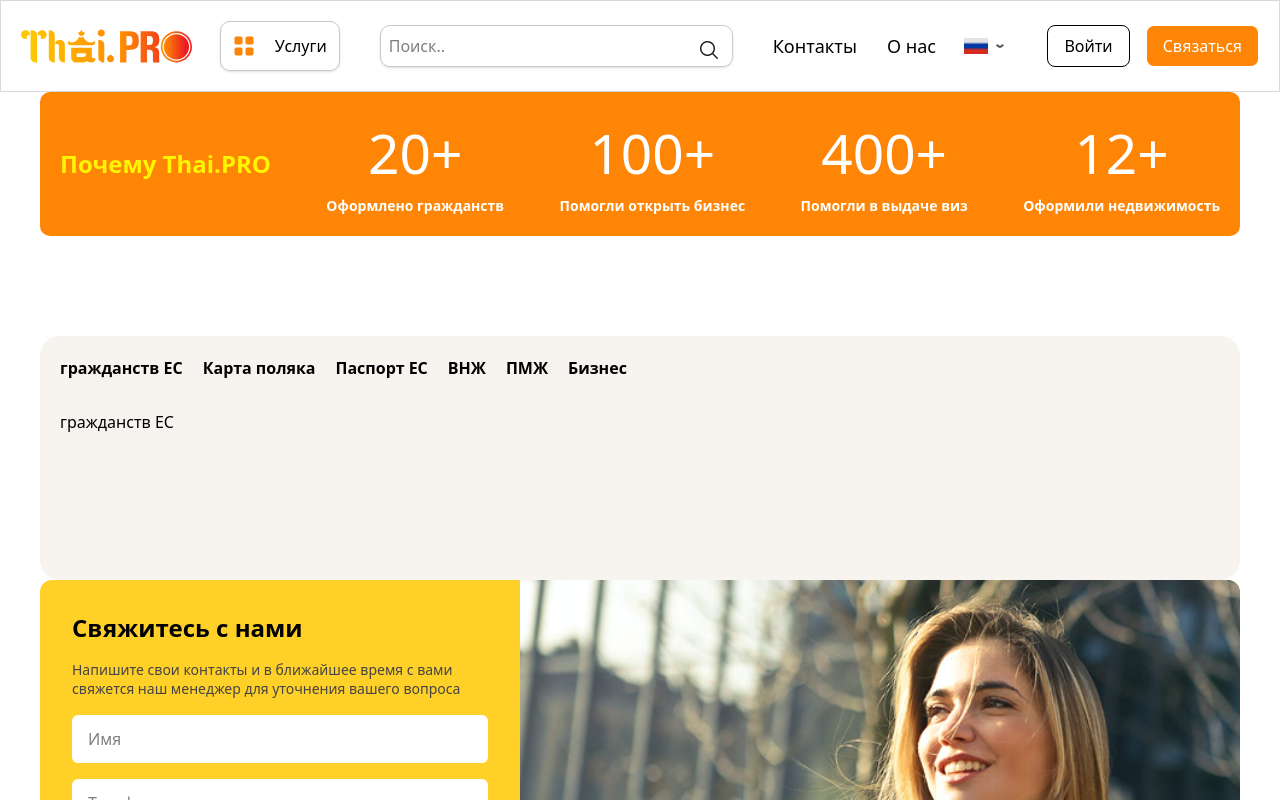
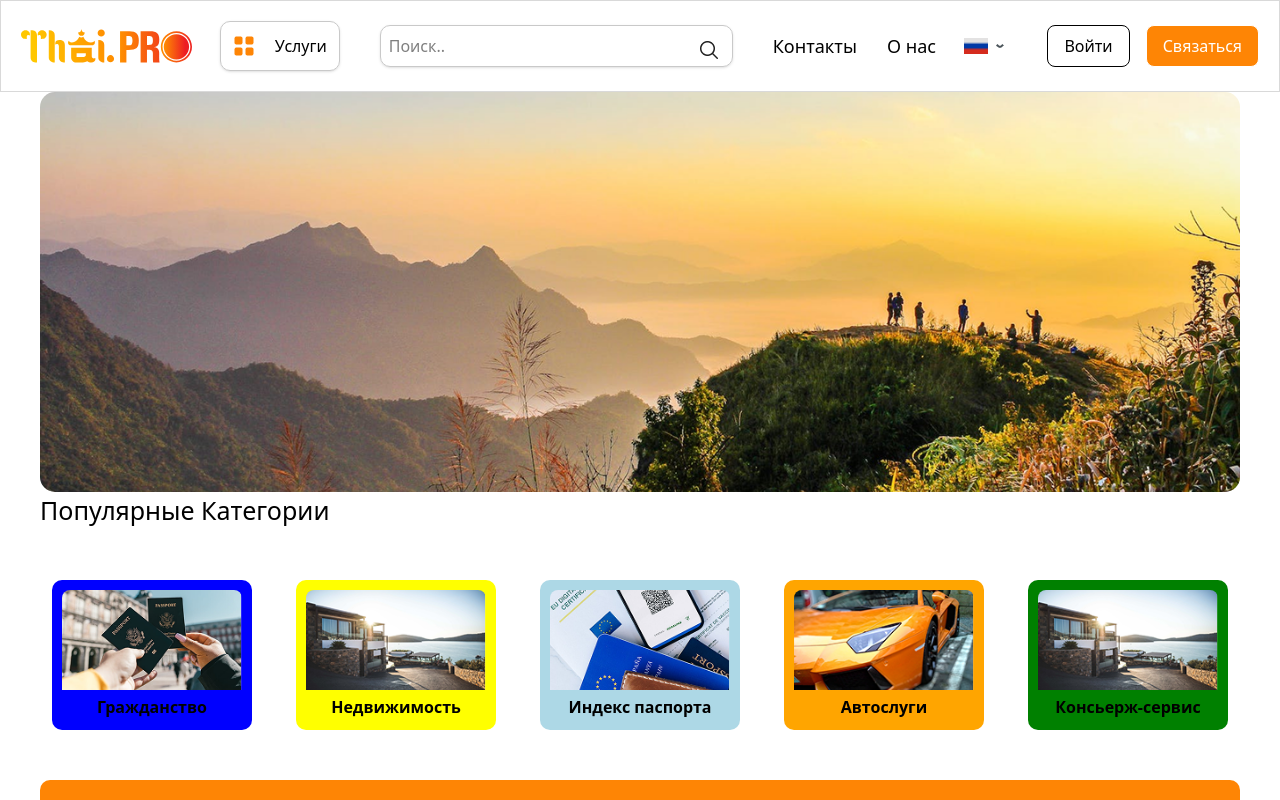
Before and after one commit to Stilla17/ThaiPRTour, a React app: page / in a window 1280 px wide. Shown: the top 800 px of the page. Built offline with nearby package versions, Linux system fonts and the light colour scheme; the HTML template or start-up script is replaced by a standard one.

Commit message:
full project

```diff
--- a/src/Components/Section/Section.jsx
+++ b/src/Components/Villa/Villa.jsx
@@ -10,9 +10,9 @@ import ame from "./../../../public/Group 1688.jpg";
 import named from "./../../../public/Rectangle 1165.png";
 import name from "./../../../public/Rectangle 1164 (1).png";
 import nf from './../../../public/Rectangle 1165 (2).png';
-import SplitText from './../../Reactbits/SplitText.jsx';
+import SplitText from '../../Reactbits/SplitText.jsx';
 
-const Section = () => {
+const Villa = () => {
 
   const handleAnimationComplete = () => {
     console.log('All letters have animated!');
@@ -192,4 +192,4 @@ const Section = () => {
   );
 };
 
-export default Section;
+export default Villa;
--- a/src/Pages/Home.jsx
+++ b/src/Pages/Home.jsx
@@ -2,10 +2,16 @@ import React from 'react'
 import Section from '../Components/Sections/Section/Section'
 import SectionEmail from '../Components/Sections/SectionEmail/SectionEmail'
 import Sectioninfo from './../Components/Sections/SectionInfo/SectionInfo.jsx';
+import SwiperComponent from '../Components/Center/SwiperComponent/SwiperComponent.jsx';
+import Categories from '../Components/Center/Categories/Categories.jsx';
+import Villa from '../Components/Villa/Villa.jsx';
 const Home = () => {
     return (
         <div className='max-w-[1200px] mx-auto'>
+            <SwiperComponent />
+            <Categories />
             <Section />
+            <Villa />
             <SectionEmail />
             <Sectioninfo />
         </div>
```
